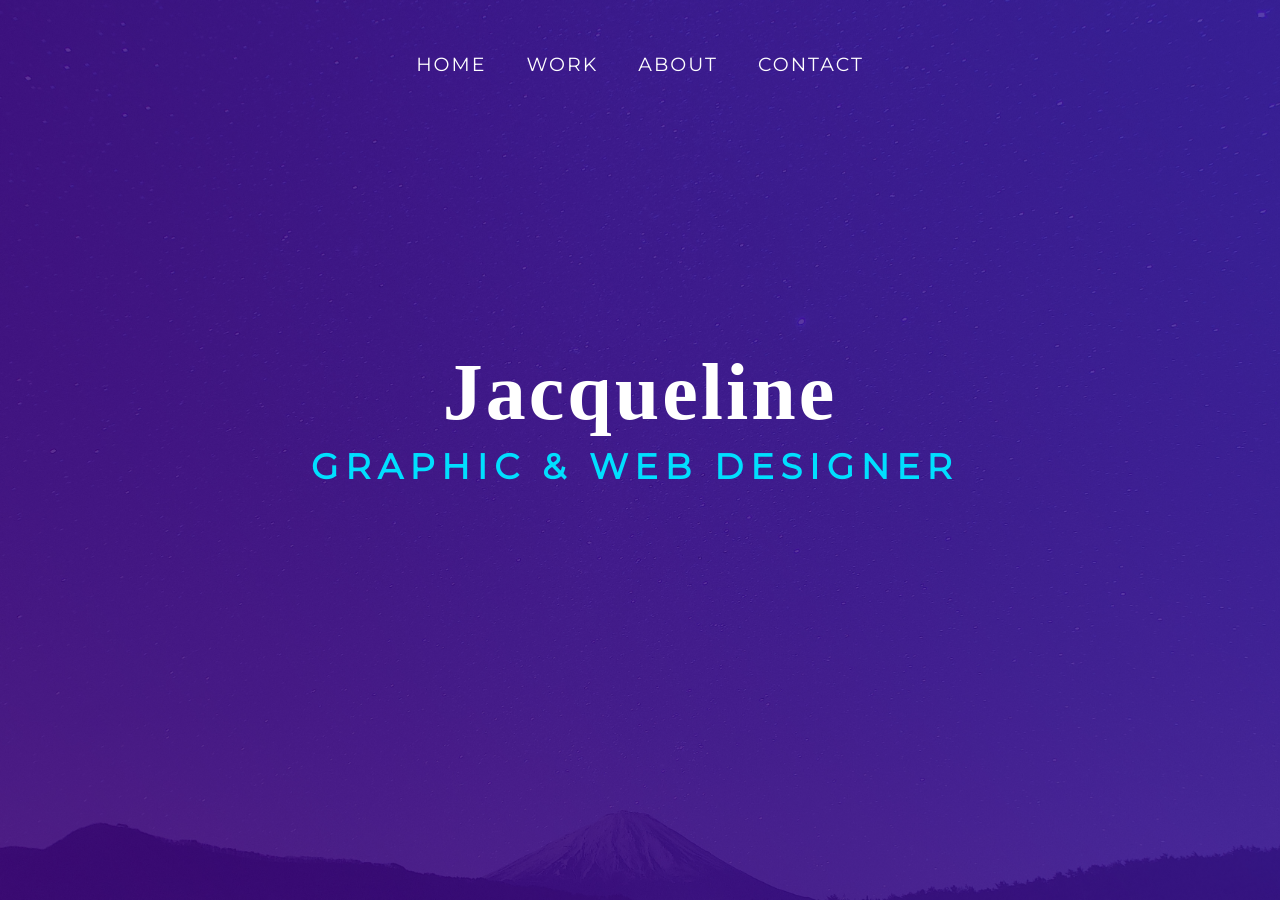
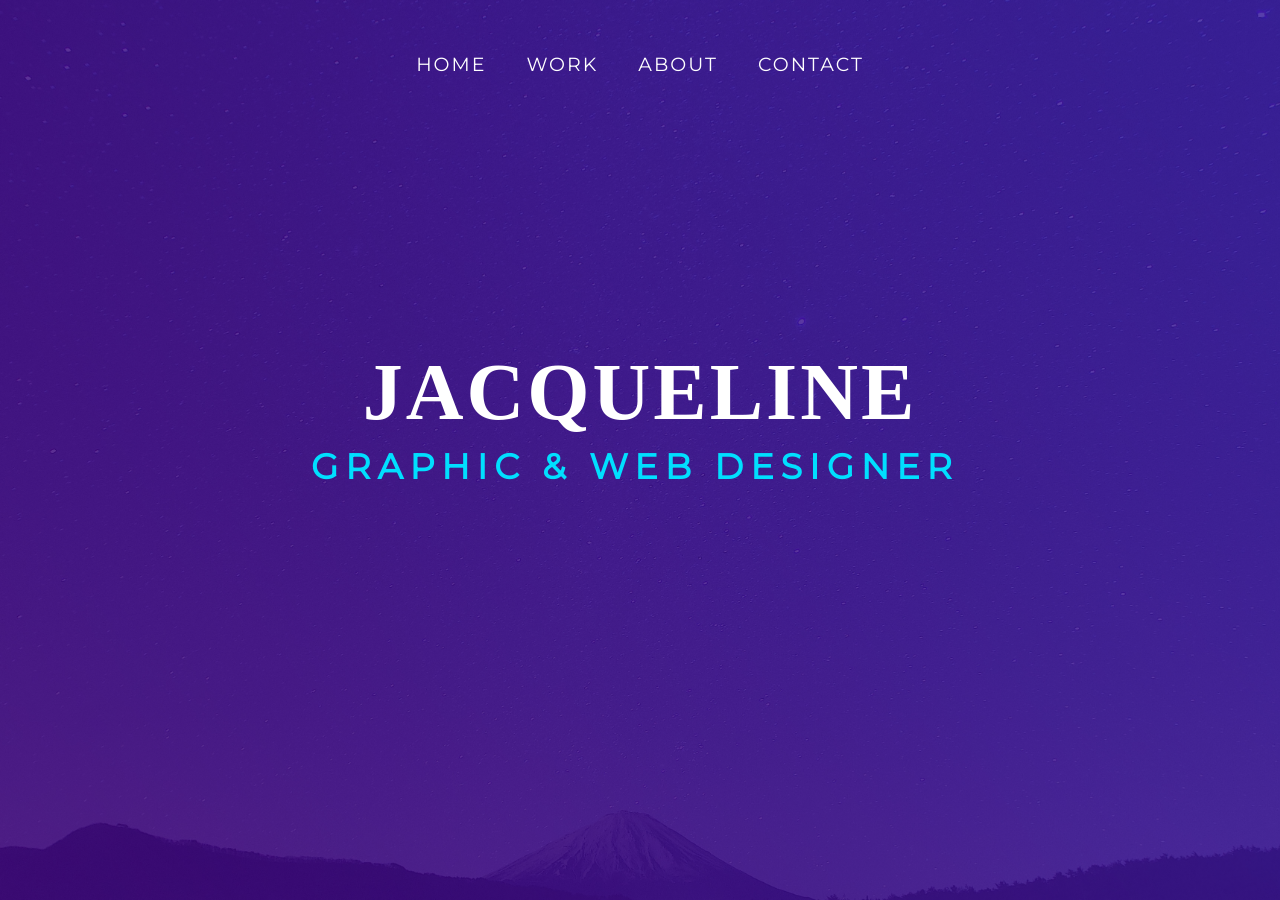
Before and after one commit to zeny11-11/jmorales, a Jekyll site: the page built from index.html, in a window 1280 px wide and 900 px high. Built offline with Jekyll 4.4.1, drawn with Linux system fonts in a browser that asks for light colours; nearby versions of some CDN libraries; some web fonts are replaced; Markdown is read by kramdown in place of the engine named in the settings.

```diff
--- a/index.html
+++ b/index.html
@@ -8,7 +8,7 @@ layout: default
 
 <div id="logo" class="fadeInDown animated">
 
-<h1>Jacqueline</h1>
+<h1>JACQUELINE</h1>
 <h3 class="wow bounce animated" data-wow-delay="2s">Graphic & Web Designer</h3>
 </div>
 
```
